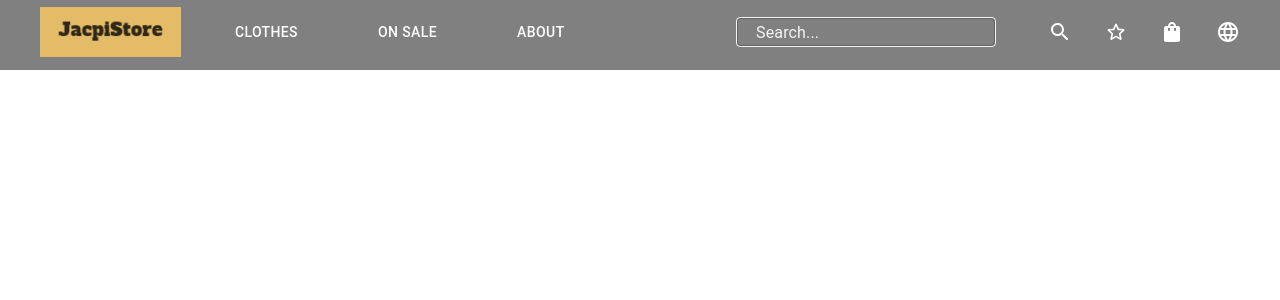
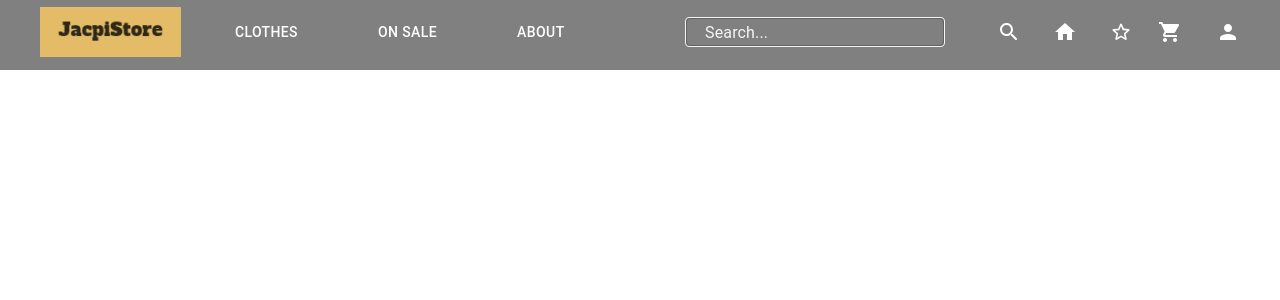
Before and after one commit to senadzukorlic/e-commerce-platform, a React (Vite) app: page /shopping-cart in a window 1280 px wide. Shown: the top 300 px of the page. Built offline with nearby package versions, Linux system fonts and the light colour scheme; no server answers.

Commit message:
added Shopping Cart Functionality and Product Addition

```diff
--- a/src/App.jsx
+++ b/src/App.jsx
@@ -25,6 +25,8 @@ import Tablets from "./Components/Categories/Electronics/Tablets"
 import MobileAccessories from "./Components/Categories/Electronics/MobileAccessories"
 
 import { createGlobalStyle } from "styled-components"
+
+import { ShoppingCart } from "./Components/ShoppingCart/ShoppingCart"
 
 const GlobalStyles = createGlobalStyle`
   html,body {
@@ -61,6 +63,7 @@ function App() {
         <Route path="/smartphones" element={<Smartphones />} />
         <Route path="/tablets" element={<Tablets />} />
         <Route path="/mobile-accessories" element={<MobileAccessories />} />
+        <Route path="/shopping-cart" element={<ShoppingCart />} />
 
         <Route path="/sport" element={<Sport />} />
       </Routes>
--- a/src/Components/NavBar/NavBar.jsx
+++ b/src/Components/NavBar/NavBar.jsx
@@ -1,4 +1,4 @@
-import { useState, useEffect, useRef } from "react"
+import { useState, useContext } from "react"
 import { Link } from "react-router-dom"
 
 import {
@@ -14,32 +14,20 @@ import {
   NavBarMenuItem,
 } from "./NavBarStyles"
 
-import {
-  LanguageRounded,
-  ShoppingBagRounded,
-  StarOutlineRounded,
-  SearchRounded,
-} from "@mui/icons-material"
+import { StarOutlineRounded, SearchRounded } from "@mui/icons-material"
+import { DataContext } from "../../Context/CreateContext"
+import HomeIcon from "@mui/icons-material/Home"
+import PersonIcon from "@mui/icons-material/Person"
+import ShoppingCartIcon from "@mui/icons-material/ShoppingCart"
+import Badge from "@mui/material/Badge"
 
 import logo from "./JacpiStore.png"
 import DrawerR from "./Drawer"
 
-export default function NavBar({ setInputValue }) {
+export default function NavBar() {
   const [anchorEl, setAnchorEl] = useState(null)
-  const [input, setInput] = useState("")
+  const { setInputValue, inputValue, cartCount } = useContext(DataContext)
   const [drawerOpen, setDrawerOpen] = useState(false)
-  const [appBarHeight, setAppBarHeight] = useState(0)
-  const appBarRef = useRef(null)
-
-  useEffect(() => {
-    if (appBarRef.current) {
-      setAppBarHeight(appBarRef.current.clientHeight)
-    }
-  }, [])
-
-  const handleClick = (event) => {
-    setAnchorEl(event.currentTarget)
-  }
 
   const handleClose = () => {
     setAnchorEl(null)
@@ -47,12 +35,7 @@ export default function NavBar({ setInputValue }) {
 
   const handleInputSubmit = (e) => {
     e.preventDefault()
-    setInput("")
-  }
-
-  const handleInputChange = (e) => {
-    setInput(e.target.value)
-    setInputValue(e.target.value)
+    setInputValue("")
   }
 
   const toggleDrawer = (open) => () => {
@@ -63,14 +46,14 @@ export default function NavBar({ setInputValue }) {
 
   return (
     <>
-      <NavBarAppBar ref={appBarRef}>
+      <NavBarAppBar>
         <NavBarToolbar>
           <Logo src={logo} alt="Logo" />
 
           <NavBarStack>
             <NavBarButton
-              size="large" //ne diraj
-              id="resources-button" //klasu ne diraj
+              size="large"
+              id="resources-button"
               onClick={toggleDrawer(true)}
               aria-controls={open ? "resources-menu" : undefined}
               aria-haspopup="true"
@@ -83,7 +66,7 @@ export default function NavBar({ setInputValue }) {
           </NavBarStack>
 
           <NavBarMenu
-            id="resources-menu" //klasu ne diraj
+            id="resources-menu"
             anchorEl={anchorEl}
             open={open}
             MenuListProps={{ "aria-labelledby": "resources-button" }}
@@ -111,8 +94,8 @@ export default function NavBar({ setInputValue }) {
           <form onSubmit={handleInputSubmit}>
             <NavBarInput
               placeholder="Search..."
-              value={input}
-              onChange={handleInputChange}
+              value={inputValue}
+              onChange={(e) => setInputValue(e.target.value)}
             />
           </form>
           <IconDiv>
@@ -124,7 +107,16 @@ export default function NavBar({ setInputValue }) {
             >
               <SearchRounded />
             </NavBarIconButton>
-
+            <NavBarIconButton
+              size="large"
+              edge="end"
+              color="inherit"
+              aria-label="search"
+              component={Link}
+              to="/"
+            >
+              <HomeIcon />
+            </NavBarIconButton>
             <NavBarIconButton
               size="large"
               edge="end"
@@ -135,12 +127,16 @@ export default function NavBar({ setInputValue }) {
             </NavBarIconButton>
 
             <NavBarIconButton
-              size="large"
+              size="small"
               edge="end"
               color="inherit"
               aria-label="shopping-bag"
+              component={Link}
+              to="/shopping-cart"
             >
-              <ShoppingBagRounded />
+              <Badge color="secondary" badgeContent={cartCount}>
+                <ShoppingCartIcon />
+              </Badge>
             </NavBarIconButton>
 
             <NavBarIconButton
@@ -149,16 +145,12 @@ export default function NavBar({ setInputValue }) {
               color="inherit"
               aria-label="language"
             >
-              <LanguageRounded />
+              <PersonIcon />
             </NavBarIconButton>
           </IconDiv>
         </NavBarToolbar>
       </NavBarAppBar>
-      <DrawerR
-        open={drawerOpen}
-        onClose={toggleDrawer(false)}
-        appBarHeight={appBarHeight}
-      />
+      <DrawerR open={drawerOpen} onClose={toggleDrawer(false)} />
     </>
   )
 }
--- a/src/Components/ProductCard/ProductCard.jsx
+++ b/src/Components/ProductCard/ProductCard.jsx
@@ -1,6 +1,6 @@
 import { useContext } from "react"
-import { DataContext } from "../../Context/DataContext"
-import { Card, Typography, Button, CardActionArea } from "@mui/material"
+import { DataContext } from "../../Context/CreateContext"
+import { Typography, Button, CardActionArea } from "@mui/material"
 import {
   ParentDiv,
   Imagee,
@@ -9,10 +9,27 @@ import {
   HeartButton,
   ImageWrapper,
   ButtonHeArT,
+  StyledCard,
 } from "./ProductCardStyles"
 
 export function ProductData({ categories }) {
-  const { data, inputValue } = useContext(DataContext)
+  const { data, inputValue, setCartCount, setCartData } =
+    useContext(DataContext)
+
+  const handleAddToCart = (item) => {
+    setCartData((prevCartData) => {
+      const isItemInCart = prevCartData.some(
+        (cartItem) => cartItem.id === item.id
+      )
+      if (isItemInCart) {
+        return prevCartData // ako je stavka već u korpi, ne dodaj ništa
+      }
+      console.log("Adding item to cart:", item)
+      setCartCount((currentValue) => currentValue + 1) // ažuriraj broj stavki u korpi
+
+      return [...prevCartData, item] // dodaj novu stavku u korpu
+    })
+  }
 
   return (
     <ParentDiv>
@@ -24,29 +41,10 @@ export function ProductData({ categories }) {
             item.title.toLowerCase().includes(inputValue.toLowerCase())
           ) {
             return (
-              <Card
-                key={item.id}
-                sx={{
-                  display: "flex",
-                  flexDirection: "column",
-                  textAlign: "center",
-                  alignItems: "center",
-                  height: 550,
-                  width: 350,
-                  backgroundColor: "whitesmoke",
-                  borderRadius: 5,
-                  margin: "90px 30px",
-                }}
-              >
+              <StyledCard key={item.id}>
                 <CardActionArea>
                   <ImageWrapper>
-                    <Imagee
-                      component="img"
-                      height="330"
-                      width="270"
-                      image={item.images[0]}
-                      alt={item.title}
-                    />
+                    <Imagee image={item.images[0]} alt={item.title} />
                     <HeartButton>
                       <ButtonHeArT />
                     </HeartButton>
@@ -66,11 +64,15 @@ export function ProductData({ categories }) {
                   <Button size="Medium" color="inherit">
                     Buy
                   </Button>
-                  <Button size="medium" color="inherit">
+                  <Button
+                    size="medium"
+                    color="inherit"
+                    onClick={() => handleAddToCart(item)}
+                  >
                     Add to Card
                   </Button>
                 </ButtonCard>
-              </Card>
+              </StyledCard>
             )
           }
           return null
--- /dev/null
+++ b/src/Components/ShoppingCart/ShoppingCart.jsx
@@ -0,0 +1,29 @@
+import * as React from "react"
+import Card from "@mui/material/Card"
+import Box from "@mui/material/Box"
+// import Chip from "@mui/material/Chip"
+// import Stack from "@mui/material/Stack"
+// import Divider from "@mui/material/Divider"
+// import Typography from "@mui/material/Typography"
+import { DataContext } from "../../Context/CreateContext"
+import { useContext } from "react"
+import { CardActionArea } from "@mui/material"
+import { CardMedia } from "@mui/material"
+
+export function ShoppingCart() {
+  const { cartData } = useContext(DataContext)
+
+  return (
+    <>
+      {cartData.map((item) => (
+        <Card key={item.id} variant="outlined" sx={{ height: 280, width: 750 }}>
+          <CardActionArea>
+            <Box>
+              <CardMedia component="img" image={item.images[0]} />
+            </Box>
+          </CardActionArea>
+        </Card>
+      ))}
+    </>
+  )
+}
--- /dev/null
+++ b/src/Context/CreateContext.jsx
@@ -0,0 +1,5 @@
+import { createContext } from "react"
+
+export const DataContext = createContext()
+
+// export const SaleContext = createContext()
--- a/src/Context/DataContext.jsx
+++ /dev/null
@@ -1,22 +0,0 @@
-import { createContext, useEffect, useState } from "react"
-import { GetData } from "../Api/Requests"
-export const DataContext = createContext()
-
-export function DataProvider({ children }) {
-  const [data, setData] = useState([])
-  const [inputValue, setInputValue] = useState("")
-
-  useEffect(() => {
-    async function fetchData() {
-      const response = await GetData()
-      setData(response)
-    }
-    fetchData()
-  }, [])
-
-  return (
-    <DataContext.Provider value={{ data, inputValue, setInputValue }}>
-      {children}
-    </DataContext.Provider>
-  )
-}
--- /dev/null
+++ b/src/Context/Provider.jsx
@@ -0,0 +1,50 @@
+import { useEffect, useState } from "react"
+import { GetData, DisplayUpdatedProducts } from "../Api/Requests"
+import { DataContext } from "./CreateContext"
+// import { SaleContext } from "./CreateContext"
+
+export function DataProvider({ children }) {
+  const [data, setData] = useState([])
+  const [inputValue, setInputValue] = useState("")
+  const [cartCount, setCartCount] = useState(0)
+  const [cartData, setCartData] = useState([])
+
+  useEffect(() => {
+    async function fetchData() {
+      const response = await GetData()
+      setData(response)
+    }
+    fetchData()
+  }, [])
+
+  return (
+    <DataContext.Provider
+      value={{
+        data,
+        inputValue,
+        setInputValue,
+        cartCount,
+        setCartCount,
+        cartData,
+        setCartData,
+      }}
+    >
+      {children}
+    </DataContext.Provider>
+  )
+}
+// export function CartData({ children }) {
+//   const [data, setData] = useState([])
+
+//   useEffect(() => {
+//     async function fetchData() {
+//       const response = await DisplayUpdatedProducts()
+//       setData(response)
+//     }
+//     fetchData()
+//   }, [])
+
+//   return (
+//     <SaleContext.Provider value={{ data }}>{children}</SaleContext.Provider>
+//   )
+// }
--- a/src/main.jsx
+++ b/src/main.jsx
@@ -2,7 +2,7 @@ import React from "react"
 import ReactDOM from "react-dom/client"
 import App from "./App.jsx"
 import { BrowserRouter as Router } from "react-router-dom"
-import { DataProvider } from "./Context/DataContext.jsx"
+import { DataProvider } from "./Context/Provider.jsx"
 
 ReactDOM.createRoot(document.getElementById("root")).render(
   <React.StrictMode>
```
Also changed, not shown: src/Components/ProductCard/ProductCardStyles.js (+15 -21 lines).
